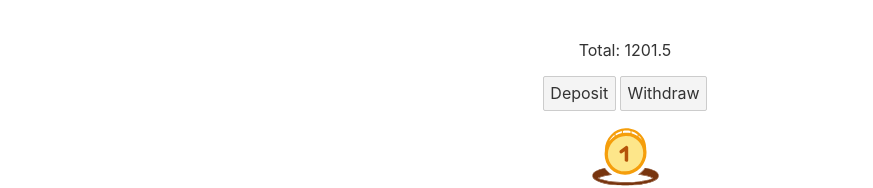
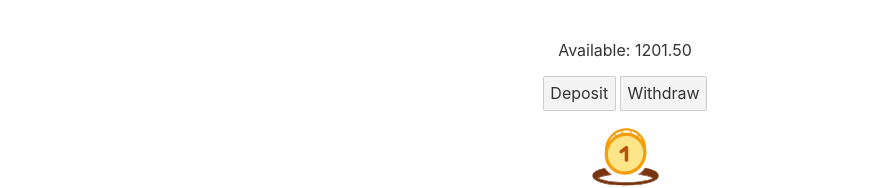
Before and after one commit to kupukctep/PIT, a Svelte app in the folder PIT/: page / in a window 1280 px wide. Shown: the top 188 px of the page, without its empty margins (15-888 px from the left). Built offline with nearby package versions, Linux system fonts and the light colour scheme.

Commit message:
Add deposite to available amount

```diff
--- a/PIT/src/component/Balance.svelte
+++ b/PIT/src/component/Balance.svelte
@@ -2,27 +2,31 @@
     import Modal from "./Modal.svelte";
 
     let total = 1201.50
+    let depositAmount
     let showDepositModal = false
+
 
     function deposit() {
         showDepositModal = true
     }
+
     function withdraw() {
         total--
     }
 </script>
 
 <div>
-    <p>Total: {total}</p>
+    <p class="text-xl">Available: {total.toFixed(2)}</p>
     <button value="Deposit" type="button" on:click={deposit}>Deposit</button>
     <button value="Withdraw" type="button" on:click={withdraw}>Withdraw</button>
 </div>
 
-<Modal bind:show={showDepositModal} actionText="Continue">
+<Modal bind:show={showDepositModal} actionText="Continue"
+       on:action={()=>total += depositAmount}>
     <div slot="header">
         Deposit amount
     </div>
     <div>
-        <input type="number" placeholder="0.00"/> EUR
+        <input type="number" placeholder="0.00" bind:value={depositAmount} min="0" step=".01" required/> EUR
     </div>
 </Modal>
```
